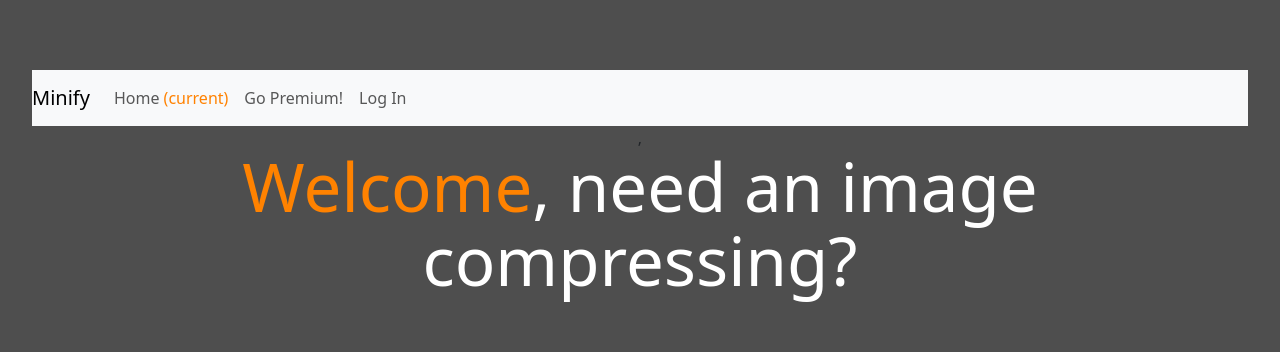
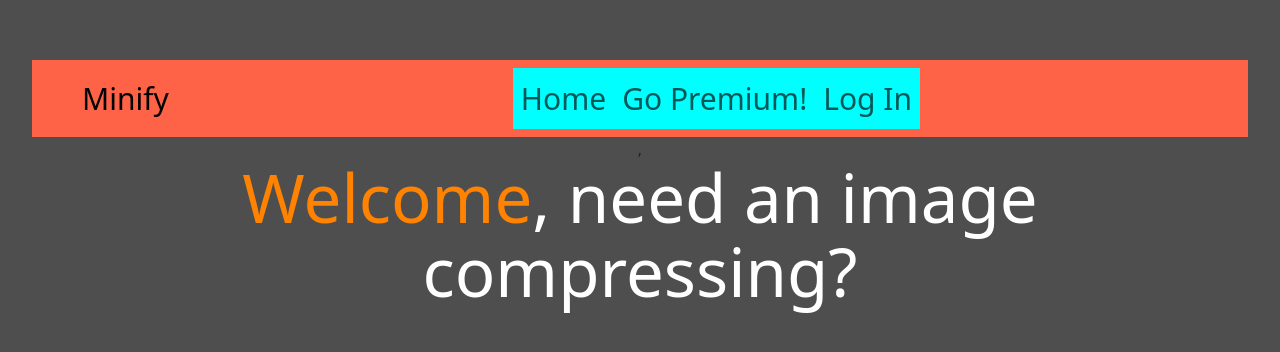
Before and after one commit to Lee-jr-81/image-app, a React (Vite) app: page / in a window 1280 px wide. Shown: the part 212-564 px from the top of the page. Built offline with nearby package versions, Linux system fonts and the light colour scheme.

Commit message:
navbar.jsx edited to add flex class to ul element. app.css edited to include sections for navbar - currently very experimental, colours added for clarity rather than asthetics - will be edited from here

```diff
--- a/src/App.css
+++ b/src/App.css
@@ -42,3 +42,24 @@
 }
 
 /* INITIAL ADDITIONS */
+
+/*----------- Navbar formatting ------------*/
+.navbar {
+  background-color: tomato;
+
+}
+
+.navbar-nav {
+  font-size: 30px;
+  background-color: pink;
+}
+
+.navbar-brand {
+  padding-left: 50px;
+  font-size: 30px !important;
+}
+
+.navbar-nav {
+
+  background-color: aqua;
+}
--- a/src/components/Navbar.jsx
+++ b/src/components/Navbar.jsx
@@ -5,17 +5,17 @@ import { BrowserRouter, Route, Link } from "react-router-dom";
 function navbar() {
     return (
         <section>
-            <nav class="navbar navbar-expand-lg navbar-light bg-light">
+            <nav class="navbar navbar-expand-lg ">
                 <a class="navbar-brand" href="#">
                 {/* <></> <-- put logo image link here*/}
                 Minify</a>
                 <button class="navbar-toggler" type="button" data-toggle="collapse" data-target="#navbarNav" aria-controls="navbarNav" aria-expanded="false" aria-label="Toggle navigation">
                     <span class="navbar-toggler-icon"></span>
                 </button>
-                <div class="collapse navbar-collapse" id="navbarNav">
+                <div class="collapse navbar-collapse d-flex justify-content-evenly" id="navbarNav">
                     <ul class="navbar-nav">
-                        <li class="nav-item active">
-                            <a class="nav-link" href="#">Home <span class="sr-only">(current)</span></a>
+                        <li class="nav-item">
+                            <a class="nav-link" href="#">Home</a>
                         </li>
                         <li class="nav-item">
                             <a class="nav-link" href="#">Go Premium!</a>
```
